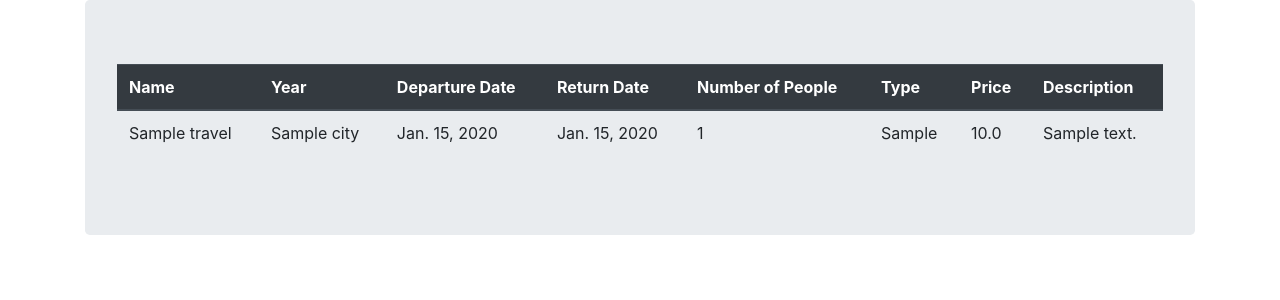
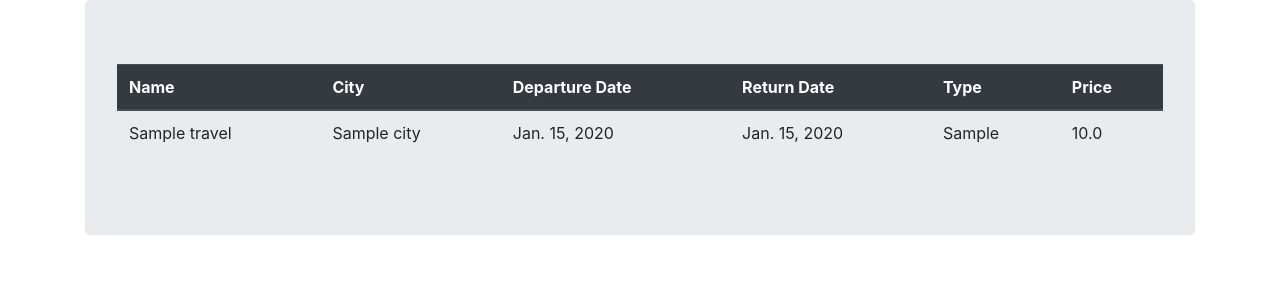
Before and after one commit to DanielGyure/TravelProject, a Django app: page /travels in a window 1280 px wide. Shown: the part 56-356 px from the top of the page. Run offline with Django 4.2, Linux system fonts and the light colour scheme; tables that the repository leaves empty hold one stand-in row (values such as "Sample post"); some libraries are stand-ins or nearby versions.

Commit message:
Updated Travel list view

```diff
--- a/TravelProject/viewer/templates/travels.html
+++ b/TravelProject/viewer/templates/travels.html
@@ -6,13 +6,11 @@
   <thead class="thead-dark">
   <tr>
     <th>Name</th>
-    <th>Year</th>
+    <th>City</th>
     <th>Departure Date</th>
     <th>Return Date</th>
-    <th>Number of People</th>
     <th>Type</th>
     <th>Price</th>
-    <th>Description</th>
   </tr>
   </thead>
 
@@ -22,10 +20,8 @@
     <td>{{ t.city }}</td>
     <td>{{ t.date_of_departure }}</td>
     <td>{{ t.date_of_return }}</td>
-    <td>{{ t.people }}</td>
     <td>{{ t.type }}</td>
     <td>{{ t.price }}</td>
-    <td>{{ t.description }}</td>
   </tr>
     {% endfor %}
 
```
